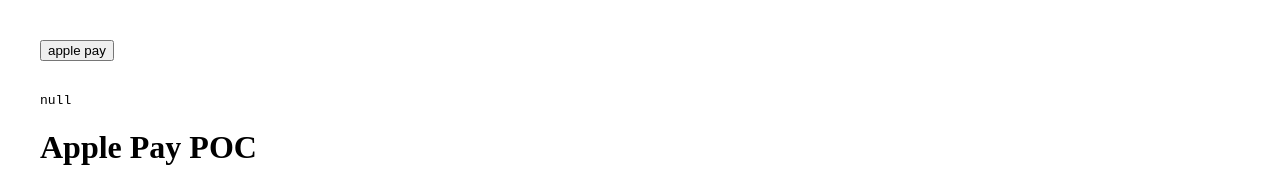
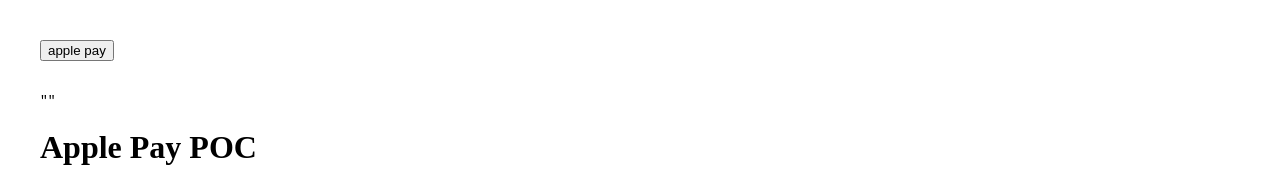
Before and after one commit to allexistudy/clone-tabnews, a Next.js app: page /apple in a window 1280 px wide. Shown: the top 183 px of the page. Built offline with nearby package versions, Linux system fonts and the light colour scheme.

Commit message:
feat: apple pay test code

```diff
--- a/pages/apple/index.js
+++ b/pages/apple/index.js
@@ -6,7 +6,7 @@
   const [logs, setLogs] = useState([]);
   const [isSupported, setIsSupported] = useState(false);
   const [isProcessing, setIsProcessing] = useState(false);
-  const [token, setToken] = useState(null);
+  const [token, setToken] = useState("");
   useEffect(() => {
     // Verificar suporte do navegador para Payment Request API
     const checkSupport = () => {
```
